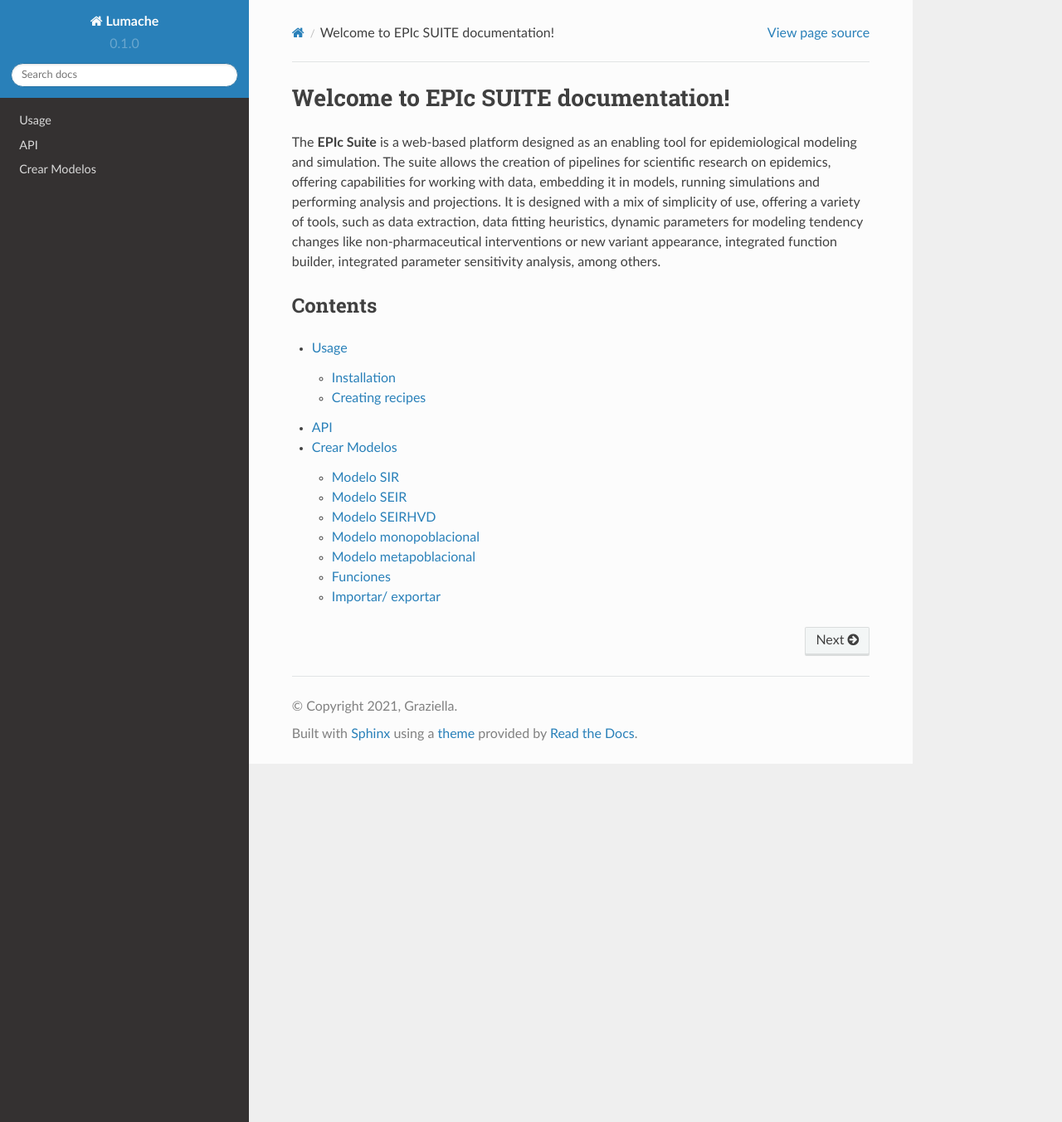
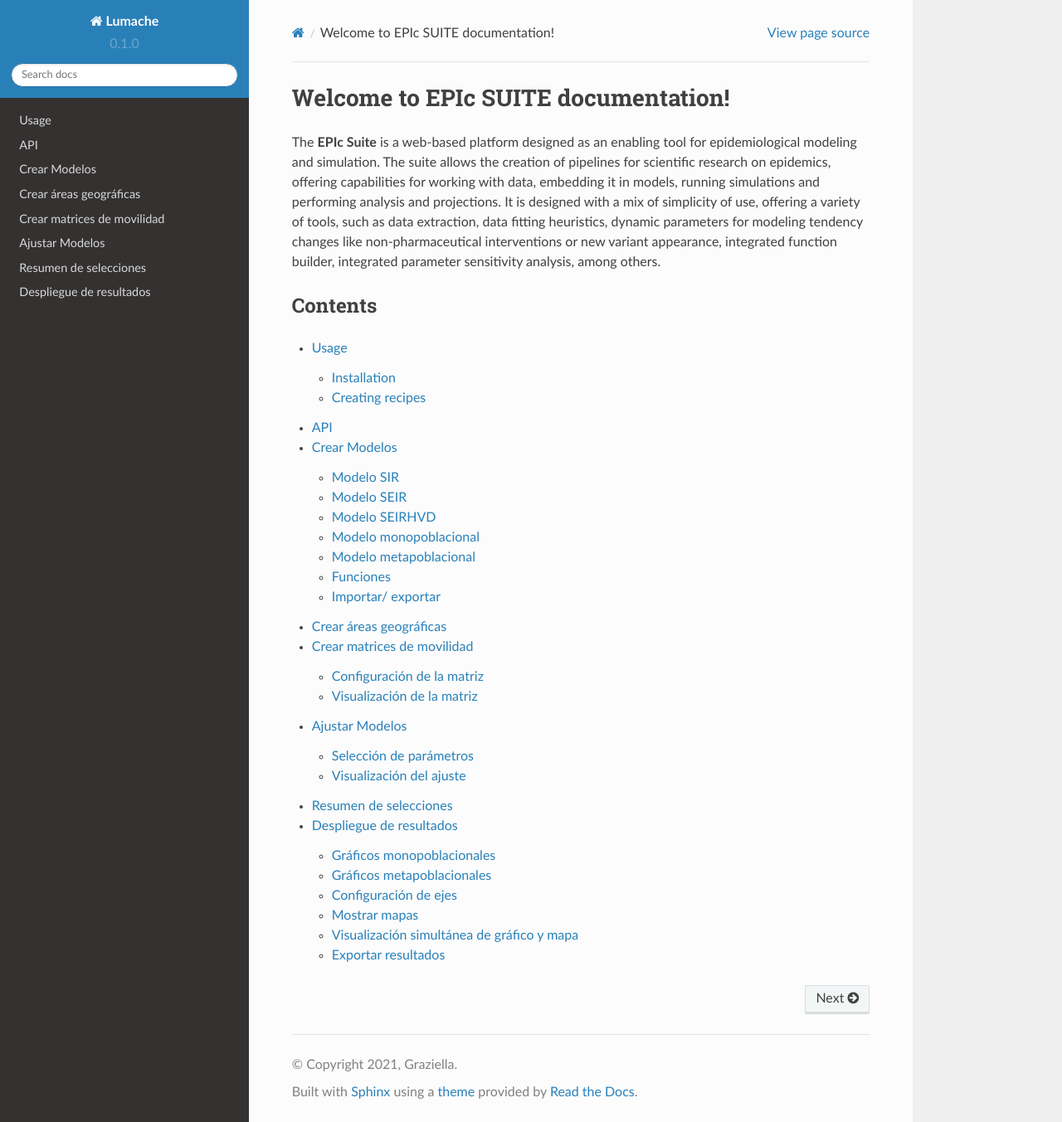
Before and after one commit to gvillacura/doc-test, a Sphinx documentation site: the page built from docs/source/index.rst, in a window 1280 px wide and 1353 px high. Shown: the whole window at 83% size. Built offline with Sphinx 7.4.7 and the Read the Docs theme 2.0.0, drawn with Linux system fonts in a browser that asks for light colours.

Commit message:
feat: subtitles guide

```diff
--- /dev/null
+++ b/docs/source/data-fit.rst
@@ -0,0 +1,11 @@
+Ajustar Modelos
+============
+
+Selección de parámetros
+------------------------
+
+Visualización del ajuste
+-------------------------
+
+.. autosummary::
+   :toctree: generated
--- /dev/null
+++ b/docs/source/geo-selection.rst
@@ -0,0 +1,6 @@
+Crear áreas geográficas
+============
+
+
+.. autosummary::
+   :toctree: generated
--- a/docs/source/index.rst
+++ b/docs/source/index.rst
@@ -11,3 +11,8 @@ Contents
    usage
    api
    create-model
+   geo-selection
+   mobility-matrix
+   data-fit
+   summary-selections
+   results
--- /dev/null
+++ b/docs/source/mobility-matrix.rst
@@ -0,0 +1,11 @@
+Crear matrices de movilidad
+============
+
+Configuración de la matriz
+------------
+
+Visualización de la matriz
+---------------------------
+
+.. autosummary::
+   :toctree: generated
--- /dev/null
+++ b/docs/source/results.rst
@@ -0,0 +1,23 @@
+Despliegue de resultados
+=========================
+
+Gráficos monopoblacionales
+------------
+
+Gráficos metapoblacionales
+------------
+
+Configuración de ejes
+--------------
+
+Mostrar mapas
+-----------------------
+
+Visualización simultánea de gráfico y mapa
+------------------------
+
+Exportar resultados
+----------
+
+.. autosummary::
+   :toctree: generated
--- /dev/null
+++ b/docs/source/summary-selections.rst
@@ -0,0 +1,6 @@
+Resumen de selecciones
+=======================
+
+
+.. autosummary::
+   :toctree: generated
```
Also changed, not shown: docs/source/create-model.rst (+6 -3 lines).
